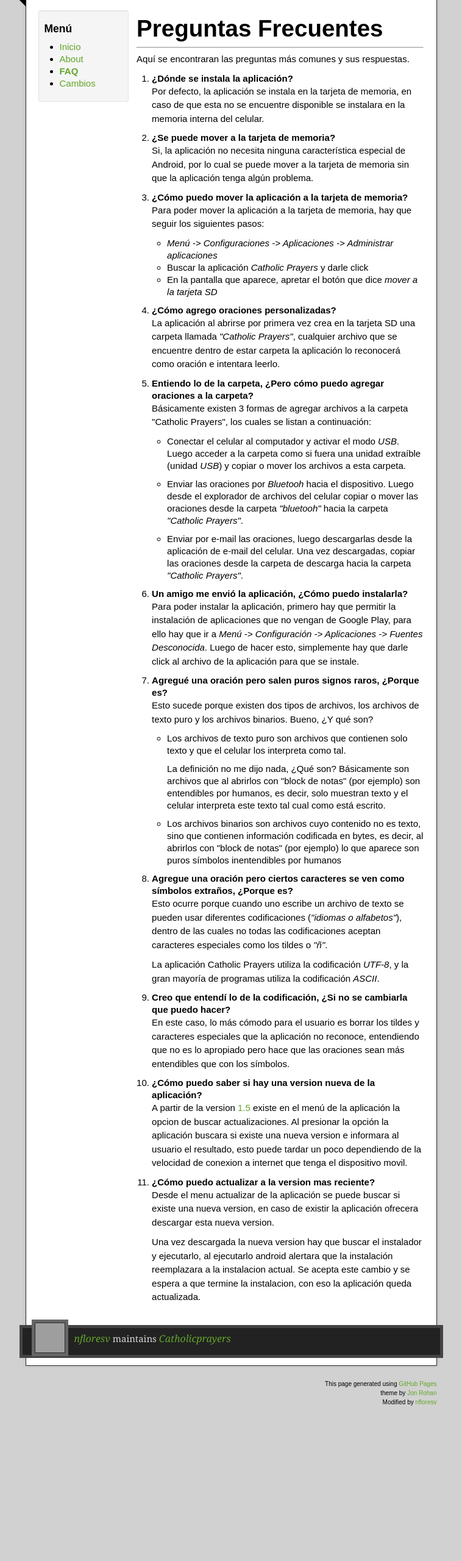
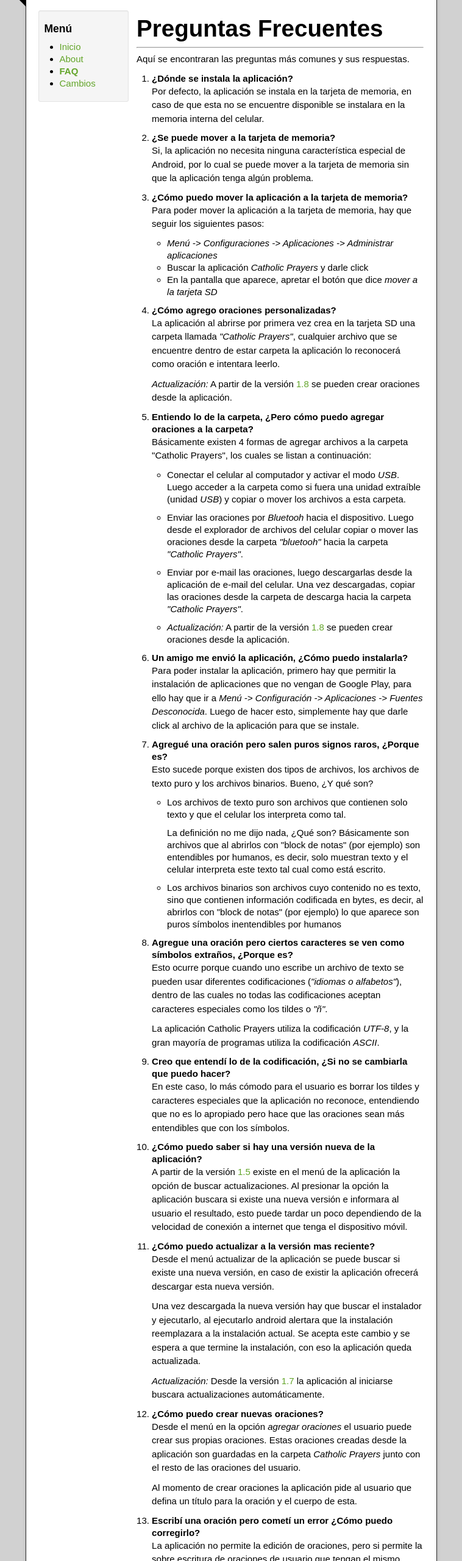
Before and after one commit to nfloresv/CatholicPrayers_deprecated, a plain HTML site: page faq.html in a window 1280 px wide. Shown: the part 240-2800 px from the top of the page at 61% size, without its empty margins (261-1019 px from the left). Before the commit the page ends 2622 px from the top, so only its background shows below. Drawn offline with nearby package versions, Linux system fonts and the light colour scheme; grey boxes are pictures that could not be loaded.

Commit message:
Nueva versión 1.8 Correccion en el link de la versión 1.7
Actualizacion del changelog con las nuevas versiones.

Actualizacion de faq con respecto a los cambios realizados a la aplicacion:
* Actualizacion
* Crear oraciones

```diff
--- a/faq.html
+++ b/faq.html
@@ -66,12 +66,14 @@
                                     </p>
                                     <li><b>¿Cómo agrego oraciones personalizadas?</b></li>
                                     <p>La aplicación al abrirse por primera vez crea en la tarjeta SD una carpeta llamada <i>"Catholic Prayers"</i>, cualquier archivo que se encuentre dentro de estar carpeta la aplicación lo reconocerá como oración e intentara leerlo.</p>
+                                    <p><i>Actualización:</i> A partir de la versión <a href="apps/CatholicPrayers_v18.apk">1.8</a> se pueden crear oraciones desde la aplicación.</p>
                                     <li><b>Entiendo lo de la carpeta, ¿Pero cómo puedo agregar oraciones a la carpeta?</b></li>
-                                    <p>Básicamente existen 3 formas de agregar archivos a la carpeta "Catholic Prayers", los cuales se listan a continuación:
+                                    <p>Básicamente existen 4 formas de agregar archivos a la carpeta "Catholic Prayers", los cuales se listan a continuación:
                                         <ul>
                                             <li><p>Conectar el celular al computador y activar el modo <i>USB</i>. Luego acceder a la carpeta como si fuera una unidad extraíble (unidad <i>USB</i>) y copiar o mover los archivos a esta carpeta.</p></li>
                                             <li><p>Enviar las oraciones por <i>Bluetooh</i> hacia el dispositivo. Luego desde el explorador de archivos del celular copiar o mover las oraciones desde la carpeta <i>"bluetooh"</i> hacia la carpeta <i>"Catholic Prayers"</i>.</p></li>
                                             <li><p>Enviar por e-mail las oraciones, luego descargarlas desde la aplicación de e-mail del celular. Una vez descargadas, copiar las oraciones desde la carpeta de descarga hacia la carpeta <i>"Catholic Prayers"</i>.</p></li>
+                                            <li><p><i>Actualización:</i> A partir de la versión <a href="apps/CatholicPrayers_v18.apk">1.8</a> se pueden crear oraciones desde la aplicación.</p></li>
                                         </ul>
                                     </p>
                                     <li><b>Un amigo me envió la aplicación, ¿Cómo puedo instalarla?</b></li>
@@ -93,11 +95,19 @@
                                     <p>La aplicación Catholic Prayers utiliza la codificación <i>UTF-8</i>, y la gran mayoría de programas utiliza la codificación <i>ASCII</i>.</p>
                                     <li><b>Creo que entendí lo de la codificación, ¿Si no se cambiarla que puedo hacer?</b></li>
                                     <p>En este caso, lo más cómodo para el usuario es borrar los tildes y caracteres especiales que la aplicación no reconoce, entendiendo que no es lo apropiado pero hace que las oraciones sean más entendibles que con los símbolos.</p>
-                                    <li><b>¿Cómo puedo saber si hay una version nueva de la aplicación?</b></li>
-                                    <p>A partir de la version <a href="apps/CatholicPrayers_v15.apk">1.5</a> existe en el menú de la aplicación la opcion de buscar actualizaciones. Al presionar la opción la aplicación buscara si existe una nueva version e informara al usuario el resultado, esto puede tardar un poco dependiendo de la velocidad de conexion a internet que tenga el dispositivo movil.</p>
-                                    <li><b>¿Cómo puedo actualizar a la version mas reciente?</b></li>
-                                    <p>Desde el menu actualizar de la aplicación se puede buscar si existe una nueva version, en caso de existir la aplicación ofrecera descargar esta nueva version.</p>
-                                    <p>Una vez descargada la nueva version hay que buscar el instalador y ejecutarlo, al ejecutarlo android alertara que la instalación reemplazara a la instalacion actual. Se acepta este cambio y se espera a que termine la instalacion, con eso la aplicación queda actualizada.</p>
+                                    <li><b>¿Cómo puedo saber si hay una versión nueva de la aplicación?</b></li>
+                                    <p>A partir de la versión <a href="apps/CatholicPrayers_v15.apk">1.5</a> existe en el menú de la aplicación la opción de buscar actualizaciones. Al presionar la opción la aplicación buscara si existe una nueva versión e informara al usuario el resultado, esto puede tardar un poco dependiendo de la velocidad de conexión a internet que tenga el dispositivo móvil.</p>
+                                    <li><b>¿Cómo puedo actualizar a la versión mas reciente?</b></li>
+                                    <p>Desde el menú actualizar de la aplicación se puede buscar si existe una nueva versión, en caso de existir la aplicación ofrecerá descargar esta nueva versión.</p>
+                                    <p>Una vez descargada la nueva versión hay que buscar el instalador y ejecutarlo, al ejecutarlo android alertara que la instalación reemplazara a la instalación actual. Se acepta este cambio y se espera a que termine la instalación, con eso la aplicación queda actualizada.</p>
+                                    <p><i>Actualización:</i> Desde la versión <a href="apps/CatholicPrayers_v17.apk">1.7</a> la aplicación al iniciarse buscara actualizaciones automáticamente.</p>
+                                    <li><b>¿Cómo puedo crear nuevas oraciones?</b></li>
+                                    <p>Desde el menú en la opción <i>agregar oraciones</i> el usuario puede crear sus propias oraciones. Estas oraciones creadas desde la aplicación son guardadas en la carpeta <i>Catholic Prayers</i> junto con el resto de las oraciones del usuario.</p>
+                                    <p>Al momento de crear oraciones la aplicación pide al usuario que defina un título para la oración y el cuerpo de esta.</p>
+                                    <li><b>Escribí una oración pero cometí un error ¿Cómo puedo corregirlo?</b></li>
+                                    <p>La aplicación no permite la edición de oraciones, pero si permite la sobre escritura de oraciones de usuario que tengan el mismo título. Para ello, solo hay que agregar una nueva oración con el mismo título cuyo cuerpo sea el cuerpo de la oración con el error corregido.</p>
+                                    <p>Para el caso de cometer un error en la escritura del título, por ahora la solución es editar el nombre del archivo directamente desde el explorador de archivos de android. O en su defecto, eliminar la oración y volver a crearla.</p>
+
                                 </ol>
                             </article>
                         </div>
```
Also changed, not shown: changelog.html (+12 -2 lines), 2 other files.
